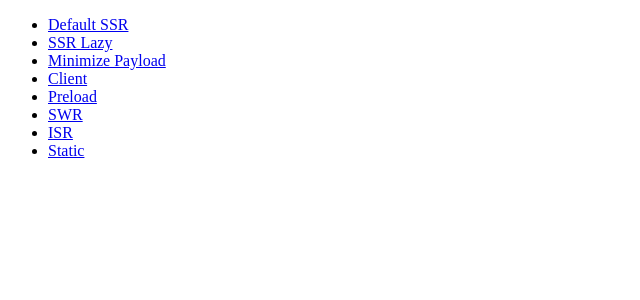
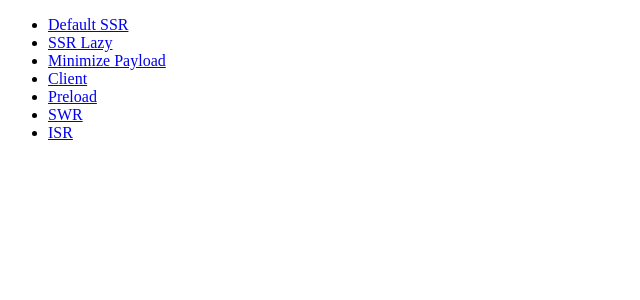
Before and after one commit to wa1id/nuxt-examples, a Nuxt app: page / in a window 1280 px wide. Shown: the top 300 px of the page, without its empty margins (0-640 px from the left). Built offline with nearby package versions, Linux system fonts and the light colour scheme.

Commit message:
refactor: remove static

```diff
--- a/assets/css/main.scss
+++ b/assets/css/main.scss
@@ -1,3 +1,7 @@
 h1 {
   text-decoration: underline;
 }
+
+.spacer {
+  padding: 2000px 0;
+}
--- a/nuxt.config.ts
+++ b/nuxt.config.ts
@@ -8,6 +8,5 @@ export default defineNuxtConfig({
     '/preload': { prerender: true },
     '/swr': { swr: 10 },
     '/isr': { isr: true },
-    '/static': { static: true },
   },
 })
--- a/pages/index.vue
+++ b/pages/index.vue
@@ -1,4 +1,5 @@
 <template>
+  <!-- <div class="spacer"></div> -->
   <header>
     <nav>
       <ul>
@@ -9,7 +10,6 @@
         <li><NuxtLink href="/preload">Preload</NuxtLink></li>
         <li><NuxtLink href="/swr">SWR</NuxtLink></li>
         <li><NuxtLink href="/isr">ISR</NuxtLink></li>
-        <li><NuxtLink href="/static">Static</NuxtLink></li>
       </ul>
     </nav>
   </header>
```
